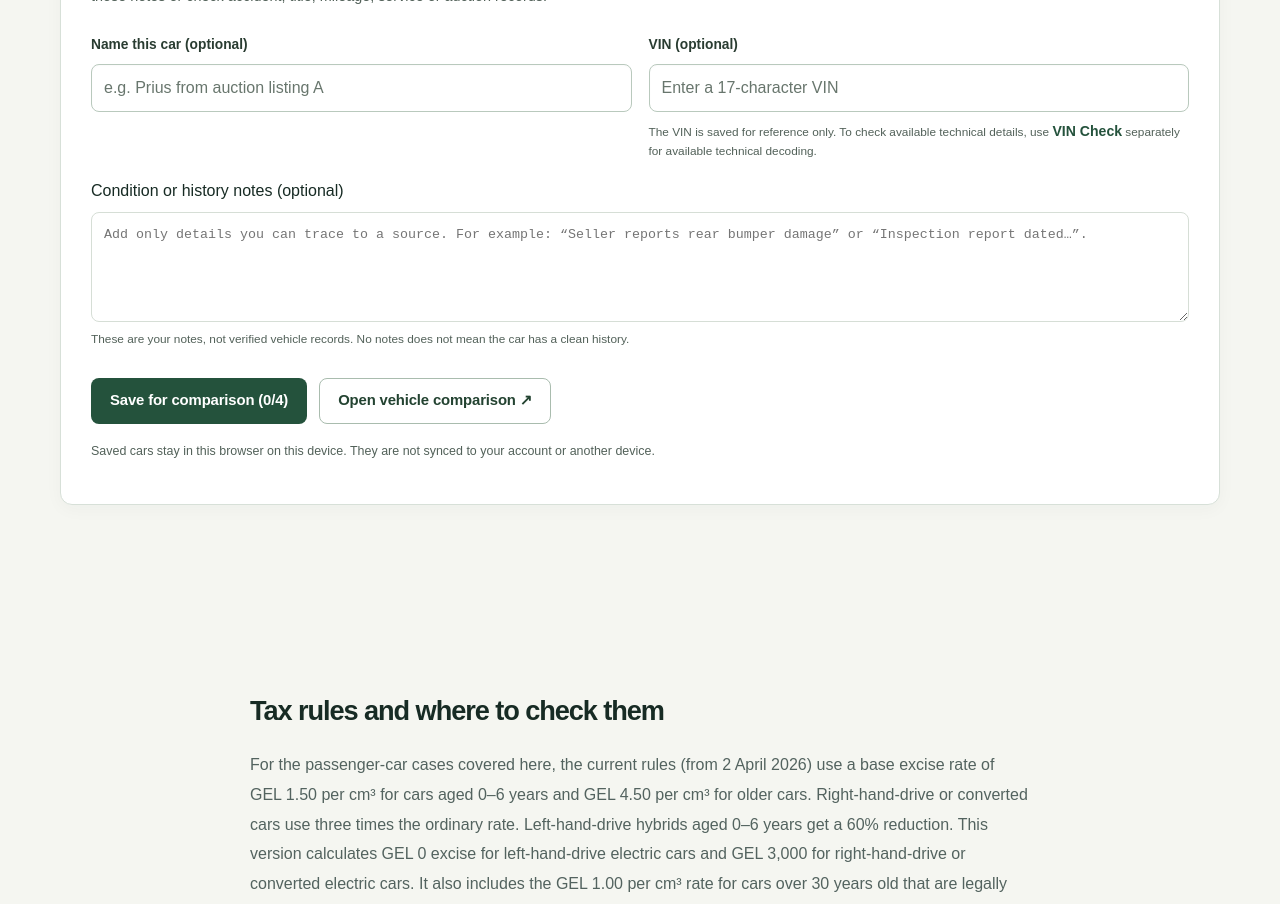
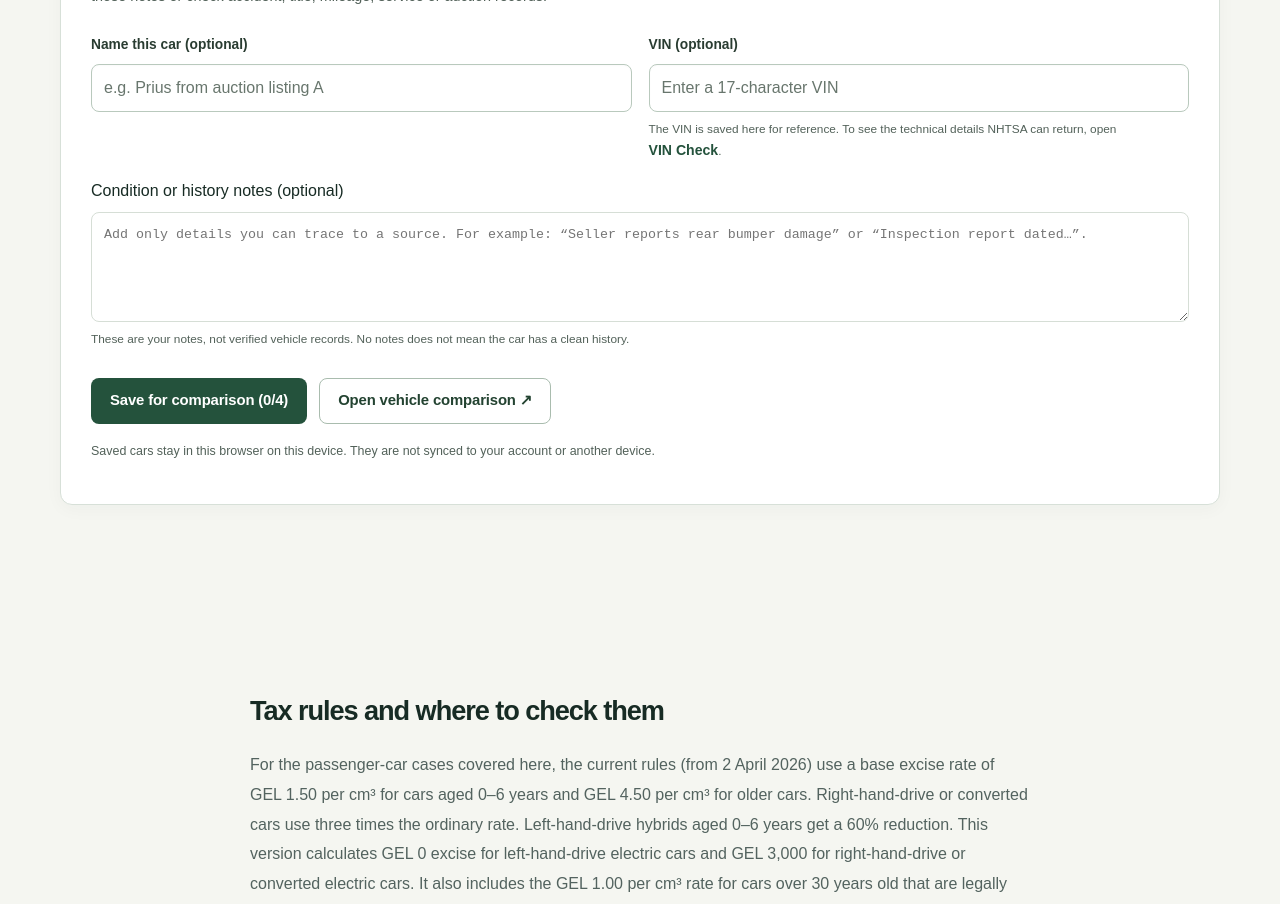
Before and after one commit to GIORGIO2032Q4E/portavero, a Next.js app: page /vehicle-import in a window 1280 px wide. Shown: the part 3220-4124 px from the top of the page. Built offline with nearby package versions, Linux system fonts and the light colour scheme; no server answers.

Commit message:
Polish visitor-facing text in page.tsx

```diff
--- a/src/app/vehicle-import/page.tsx
+++ b/src/app/vehicle-import/page.tsx
@@ -425,7 +425,7 @@ export default function VehicleImportPage() {
               <div className="field">
                 <label htmlFor="candidate-vin">VIN (optional)</label>
                 <input id="candidate-vin" value={vin} onChange={(event) => setVin(event.target.value.toUpperCase())} maxLength={17} autoComplete="off" spellCheck={false} placeholder="Enter a 17-character VIN" />
-                <small>The VIN is saved for reference only. To check available technical details, use <Link href="/vin-check" className="text-link">VIN Check</Link> separately for available technical decoding.</small>
+                <small>The VIN is saved here for reference. To see the technical details NHTSA can return, open <Link href="/vin-check" className="text-link">VIN Check</Link>.</small>
               </div>
               <label className="field compare-notes-field" htmlFor="history-notes">
                 <span>Condition or history notes (optional)</span>
```
